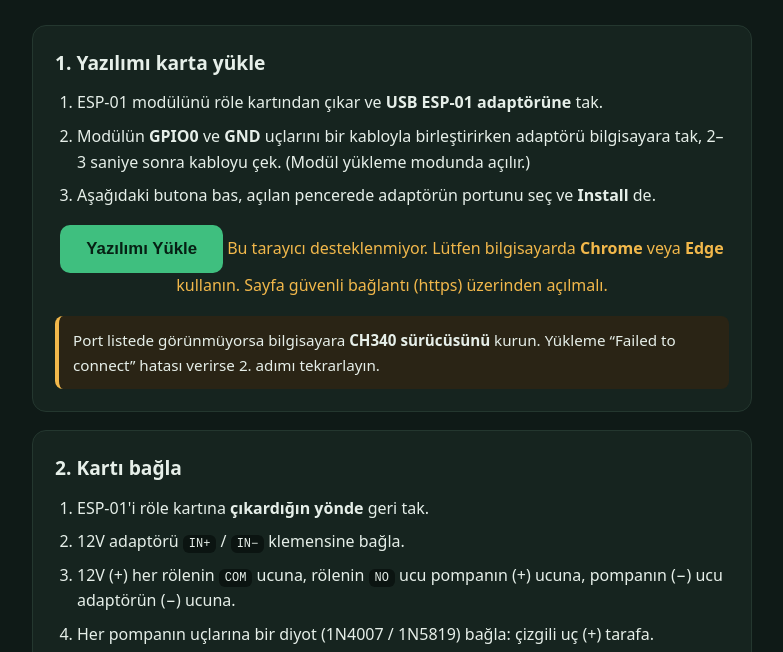
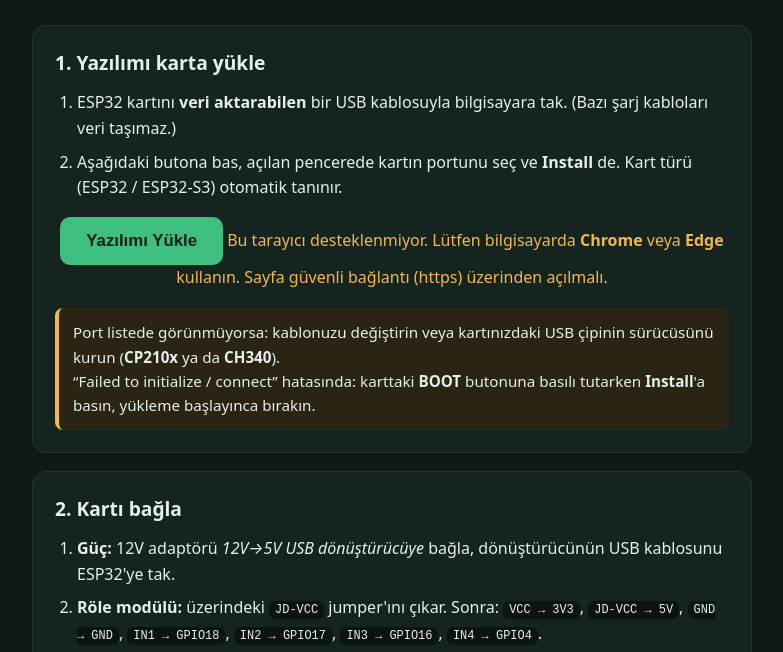
Before and after one commit to AquascapeTR/akvaryum-dozaj, a plain HTML site: page docs/index.html in a window 1280 px wide. Shown: the part 136-788 px from the top of the page, without its empty margins (248-1031 px from the left). Drawn offline with Linux system fonts and the light colour scheme.

Commit message:
ESP32 donanımına geçiş: tek tıkla USB'den yükleme, ESP32 + ESP32-S3 desteği
ESP-01 kartı, yükleme için ayrı adaptör ve pin kısa devresi gerektirdiğinden
izleyiciler için ESP32 geliştirme kartı + 4 kanal röle modülüne geçildi.

Co-Authored-By: Claude Opus 5.5 <noreply@anthropic.com>
Claude-Session: https://claude.ai/code/session_01CUsfpKF7FzgPsWFXDbyDLS

```diff
--- a/docs/index.html
+++ b/docs/index.html
@@ -55,9 +55,8 @@
   <section>
     <h2>1. Yazılımı karta yükle</h2>
     <ol>
-      <li>ESP-01 modülünü röle kartından çıkar ve <strong>USB ESP-01 adaptörüne</strong> tak.</li>
-      <li>Modülün <strong>GPIO0</strong> ve <strong>GND</strong> uçlarını bir kabloyla birleştirirken adaptörü bilgisayara tak, 2–3 saniye sonra kabloyu çek. (Modül yükleme modunda açılır.)</li>
-      <li>Aşağıdaki butona bas, açılan pencerede adaptörün portunu seç ve <strong>Install</strong> de.</li>
+      <li>ESP32 kartını <strong>veri aktarabilen</strong> bir USB kablosuyla bilgisayara tak. (Bazı şarj kabloları veri taşımaz.)</li>
+      <li>Aşağıdaki butona bas, açılan pencerede kartın portunu seç ve <strong>Install</strong> de. Kart türü (ESP32 / ESP32-S3) otomatik tanınır.</li>
     </ol>
     <div class="install">
       <esp-web-install-button manifest="firmware/manifest.json">
@@ -67,16 +66,19 @@
       </esp-web-install-button>
     </div>
     <div class="note">
-      Port listede görünmüyorsa bilgisayara <strong>CH340 sürücüsünü</strong> kurun. Yükleme “Failed to connect” hatası verirse 2. adımı tekrarlayın.
+      Port listede görünmüyorsa: kablonuzu değiştirin veya kartınızdaki USB çipinin sürücüsünü kurun (<strong>CP210x</strong> ya da <strong>CH340</strong>).<br>
+      “Failed to initialize / connect” hatasında: karttaki <strong>BOOT</strong> butonuna basılı tutarken <strong>Install</strong>'a basın, yükleme başlayınca bırakın.
     </div>
   </section>
 
   <section>
     <h2>2. Kartı bağla</h2>
     <ol>
-      <li>ESP-01'i röle kartına <strong>çıkardığın yönde</strong> geri tak.</li>
-      <li>12V adaptörü <code>IN+</code> / <code>IN−</code> klemensine bağla.</li>
-      <li>12V (+) her rölenin <code>COM</code> ucuna, rölenin <code>NO</code> ucu pompanın (+) ucuna, pompanın (−) ucu adaptörün (−) ucuna.</li>
+      <li><strong>Güç:</strong> 12V adaptörü <em>12V→5V USB dönüştürücüye</em> bağla, dönüştürücünün USB kablosunu ESP32'ye tak.</li>
+      <li><strong>Röle modülü:</strong> üzerindeki <code>JD-VCC</code> jumper'ını çıkar. Sonra:
+        <code>VCC → 3V3</code>, <code>JD-VCC → 5V</code>, <code>GND → GND</code>,
+        <code>IN1 → GPIO18</code>, <code>IN2 → GPIO17</code>, <code>IN3 → GPIO16</code>, <code>IN4 → GPIO4</code>.</li>
+      <li><strong>Pompalar:</strong> 12V (+) her rölenin <code>COM</code> ucuna; rölenin <code>NO</code> ucu pompanın (+) ucuna; pompanın (−) ucu adaptörün (−) ucuna.</li>
       <li>Her pompanın uçlarına bir diyot (1N4007 / 1N5819) bağla: çizgili uç (+) tarafa.</li>
     </ol>
     <p class="links">Ayrıntılı şema: <a href="baglanti-semasi.svg" target="_blank">Bağlantı şeması</a></p>
@@ -104,7 +106,9 @@
 
   <section>
     <h2>Güncelleme</h2>
-    <p>Yeni sürüm çıktığında ESP-01'i sökmen gerekmez: <a class="links" style="color:var(--accent)" href="firmware/akvaryum-dozaj.ota.bin">güncelleme dosyasını (.ota.bin) indir</a>, kontrol panelinin en altındaki <strong>OTA Update</strong> bölümünden yükle.</p>
+    <p>Yeni sürümü yüklemek için iki yol var: kartı bilgisayara takıp yukarıdaki butonu tekrar kullan (ayarlar korunur), ya da kablosuz: güncelleme dosyasını indir
+      (<a style="color:var(--accent)" href="firmware/akvaryum-dozaj-esp32.ota.bin">ESP32</a> /
+      <a style="color:var(--accent)" href="firmware/akvaryum-dozaj-esp32s3.ota.bin">ESP32-S3</a>) ve kontrol panelinin en altındaki <strong>OTA Update</strong> bölümünden yükle.</p>
   </section>
 
   <footer>
```
Also changed, not shown: docs/baglanti-semasi.svg, 3 other files.
